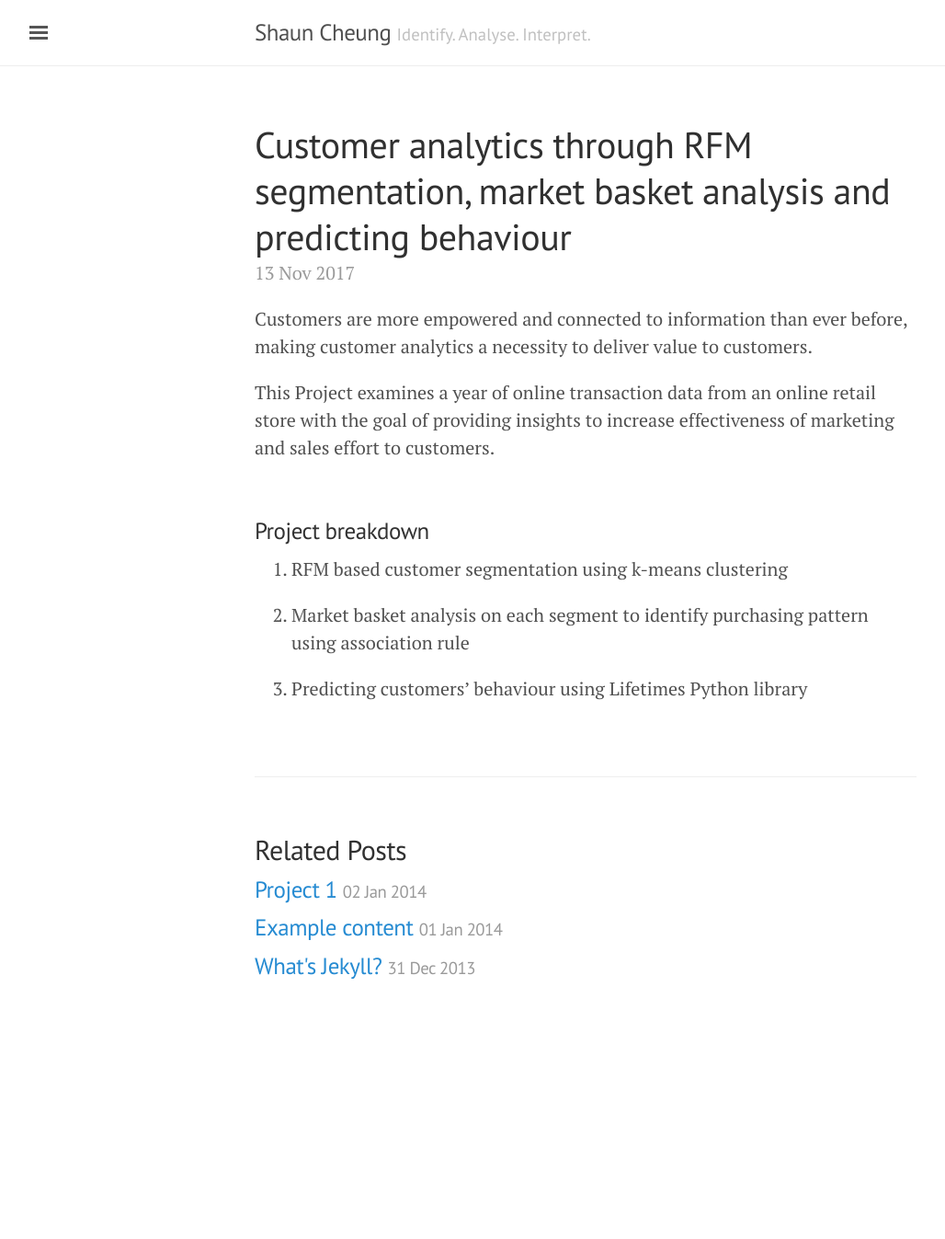
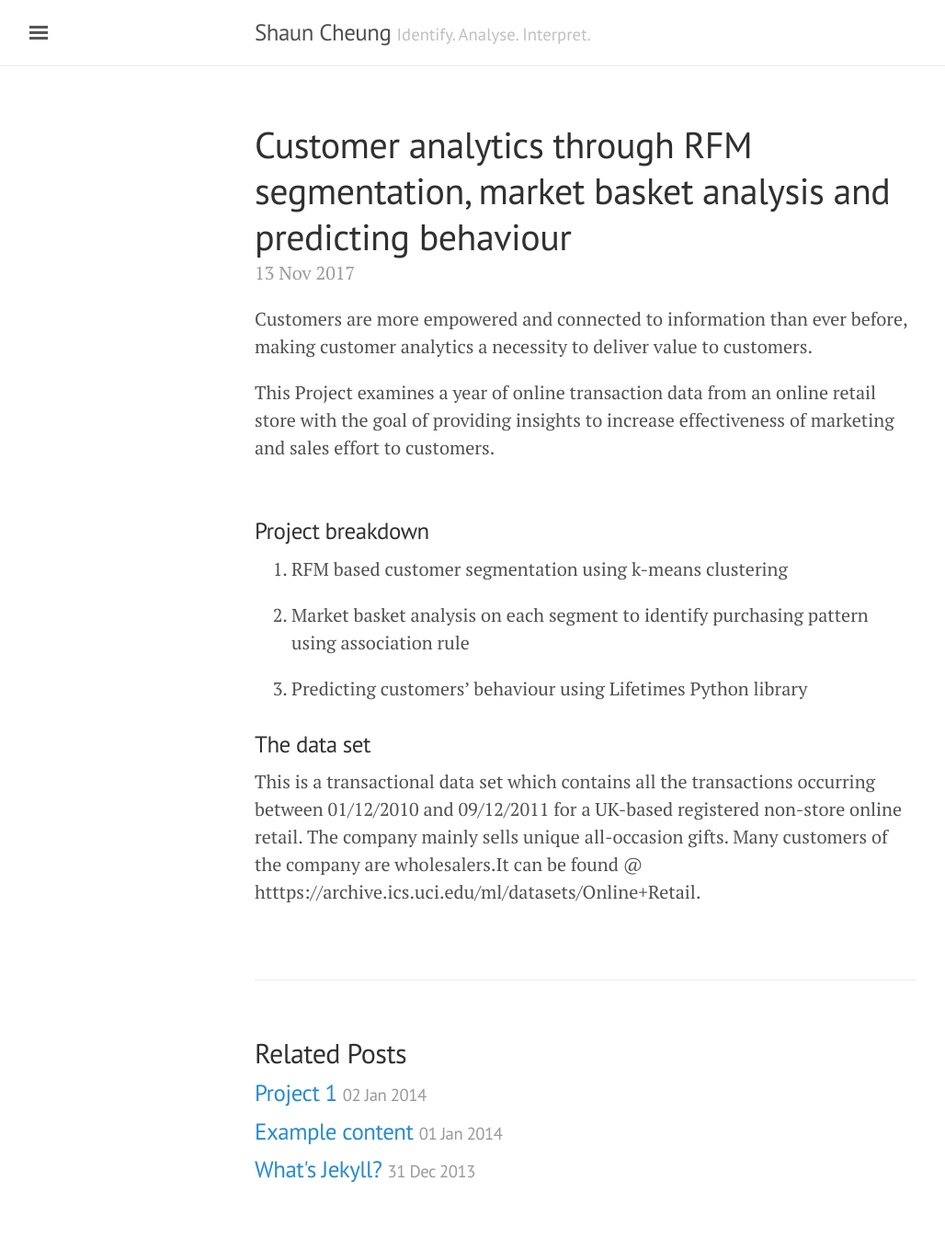
Before and after one commit to shauncheungkt/shauncheungkt.github.io, a Jekyll site: the page built from _posts/2017-11-13-Customer Analytics through Segmentation, Market Basket Analysis and Predictive Analytics.md, in a window 1280 px wide. Shown: the whole page at 92% size, without its empty margins (3-1031 px from the left). Built offline with Jekyll 4.4.1, drawn with Linux system fonts in a browser that asks for light colours; before the commit the page ends 1126 px from its top, so only the background shows below that.

Commit message:
Update 2017-11-13-Customer Analytics through Segmentation, Market Basket Analysis and Predictive Analytics.md

```diff
--- a/_posts/2017-11-13-Customer Analytics through Segmentation, Market Basket Analysis and Predictive Analytics.md
+++ b/_posts/2017-11-13-Customer Analytics through Segmentation, Market Basket Analysis and Predictive Analytics.md
@@ -20,3 +20,7 @@ This Project examines a year of online transaction data from an online retail st
 2. Market basket analysis on each segment to identify purchasing pattern using association rule
 
 3. Predicting customers' behaviour using Lifetimes Python library
+
+### The data set
+
+This is a transactional data set which contains all the transactions occurring between 01/12/2010 and 09/12/2011 for a UK-based registered non-store online retail. The company mainly sells unique all-occasion gifts. Many customers of the company are wholesalers.It can be found @ htttps://archive.ics.uci.edu/ml/datasets/Online+Retail.
```
